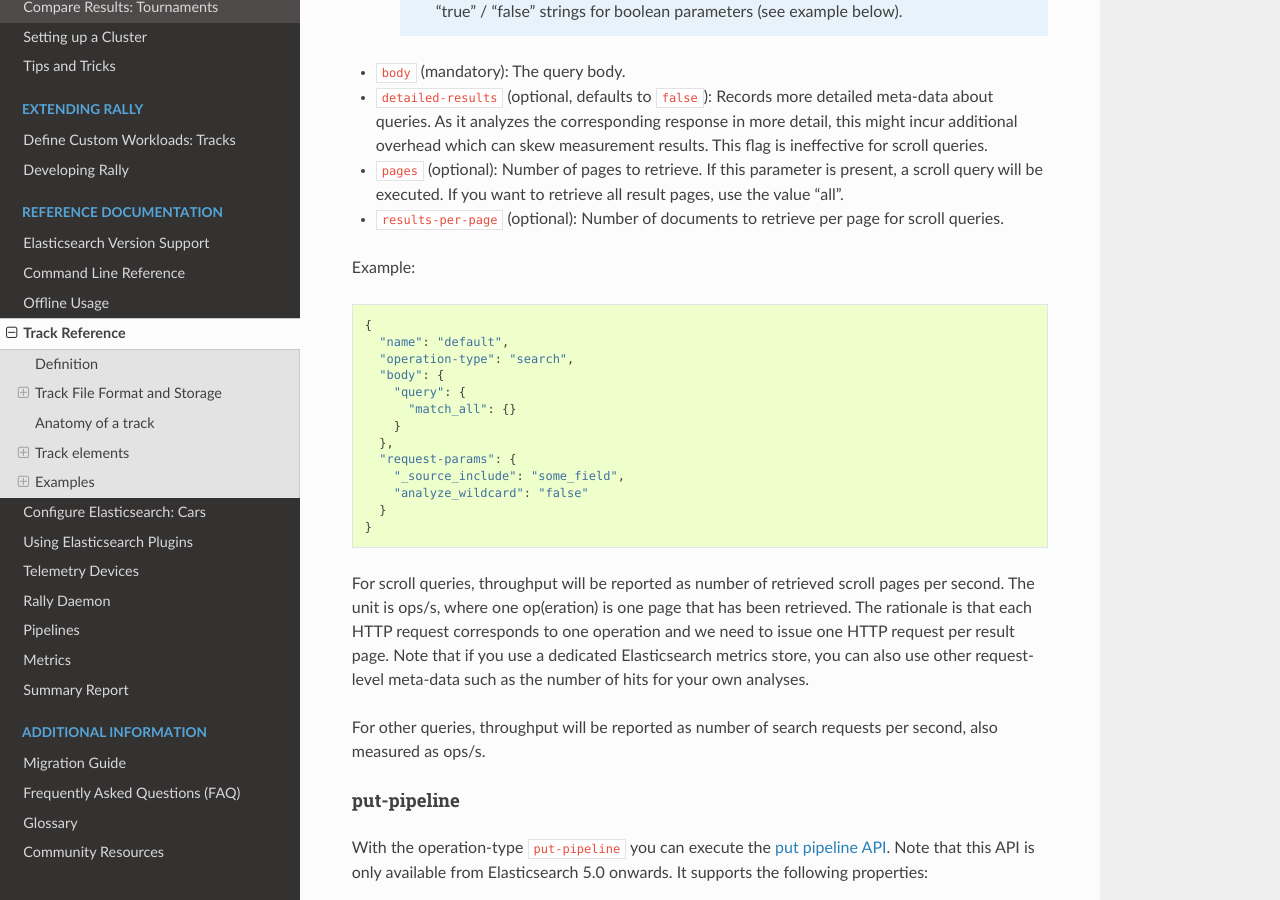
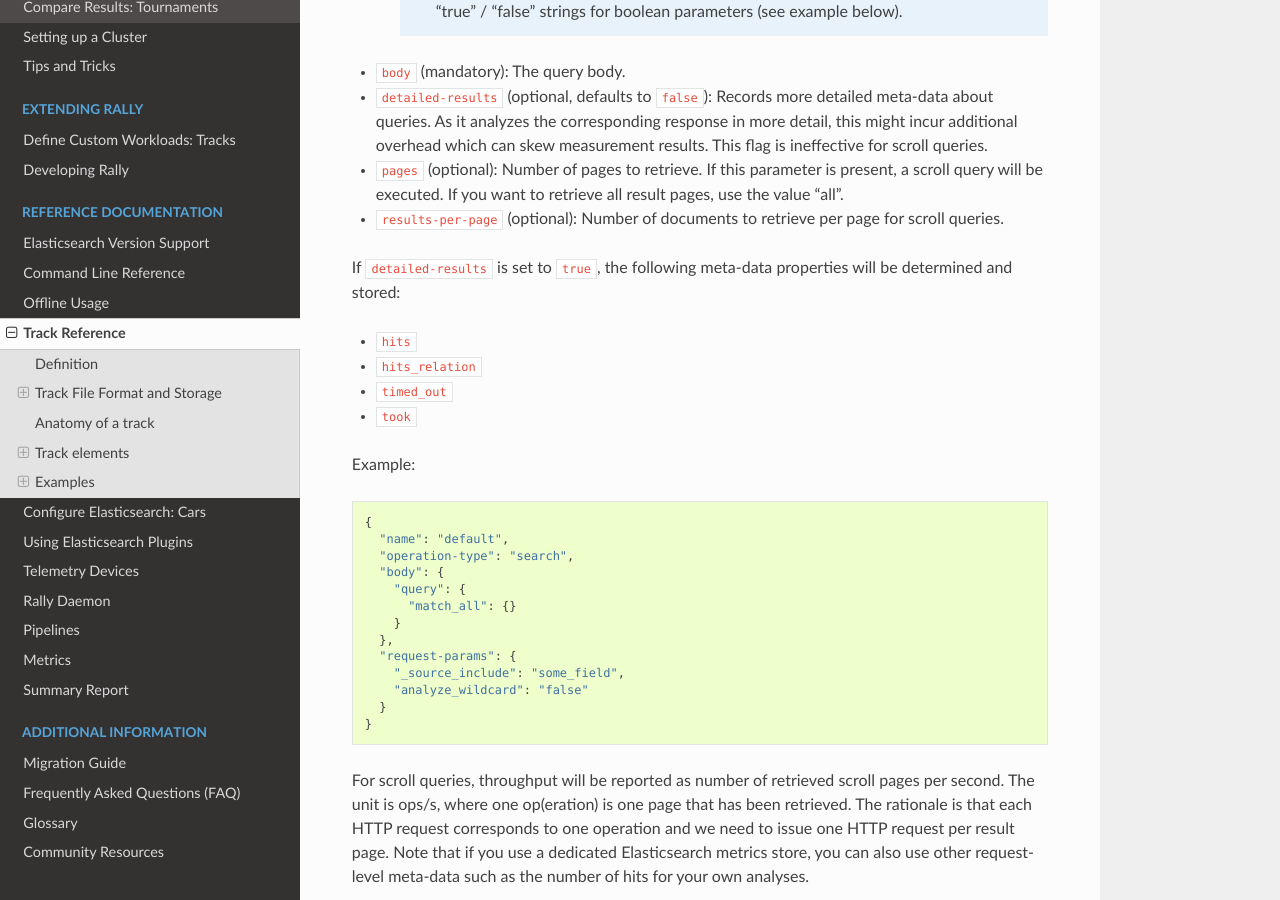
Before and after one commit to elastic/rally, a Sphinx documentation site: the page built from docs/track.rst, in a window 1280 px wide and 900 px high, scrolled down 12733 px. Built offline with Sphinx 7.4.7 and the Read the Docs theme 2.0.0, drawn with Linux system fonts in a browser that asks for light colours.

Commit message:
Add hint about query metadata

```diff
--- a/docs/track.rst
+++ b/docs/track.rst
@@ -405,6 +405,13 @@ With the operation type ``search`` you can execute `request body searches <http:
 * ``detailed-results`` (optional, defaults to ``false``): Records more detailed meta-data about queries. As it analyzes the corresponding response in more detail, this might incur additional overhead which can skew measurement results. This flag is ineffective for scroll queries.
 * ``pages`` (optional): Number of pages to retrieve. If this parameter is present, a scroll query will be executed. If you want to retrieve all result pages, use the value "all".
 * ``results-per-page`` (optional):  Number of documents to retrieve per page for scroll queries.
+
+If ``detailed-results`` is set to ``true``, the following meta-data properties will be determined and stored:
+
+* ``hits``
+* ``hits_relation``
+* ``timed_out``
+* ``took``
 
 Example::
 
```
